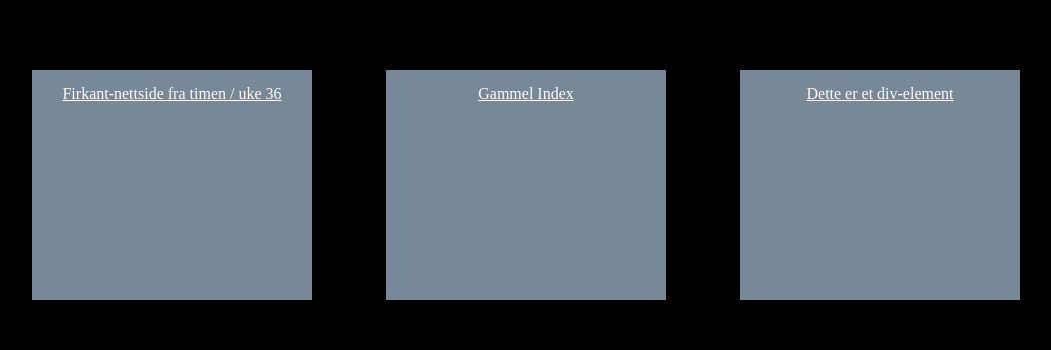
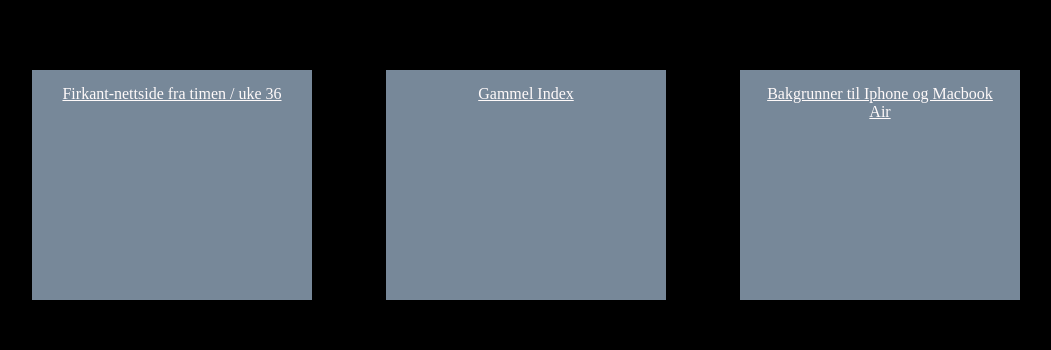
Before and after one commit to paalroppen/paalroppen.github.io, a plain HTML site: page index.html in a window 1280 px wide. Shown: the part 429-779 px from the top of the page, without its empty margins (13-1064 px from the left). Drawn offline with Linux system fonts and the light colour scheme.

Commit message:
Merge remote-tracking branch 'origin/master'
# Conflicts:
#	Gammeindex.html

```diff
--- a/index.html
+++ b/index.html
@@ -43,7 +43,7 @@
 <a href="Uke36/Safari.html">Safari-nettside fra timen / uke 36</a>
 <a href="Uke36/lenker.html">Firkant-nettside fra timen / uke 36</a>
 <a href="">Gammel Index</a>
-<a href="http://www.vg.no">Dette er et div-element</a>
+<a href="Bakgrunner.html">Bakgrunner til Iphone og Macbook Air</a>
 <a href="http://www.vg.no">Dette er et div-element</a>
 <a href="http://www.vg.no">Dette er et div-element</a>
 <a href="http://www.vg.no">Dette er et div-element</a>
```
